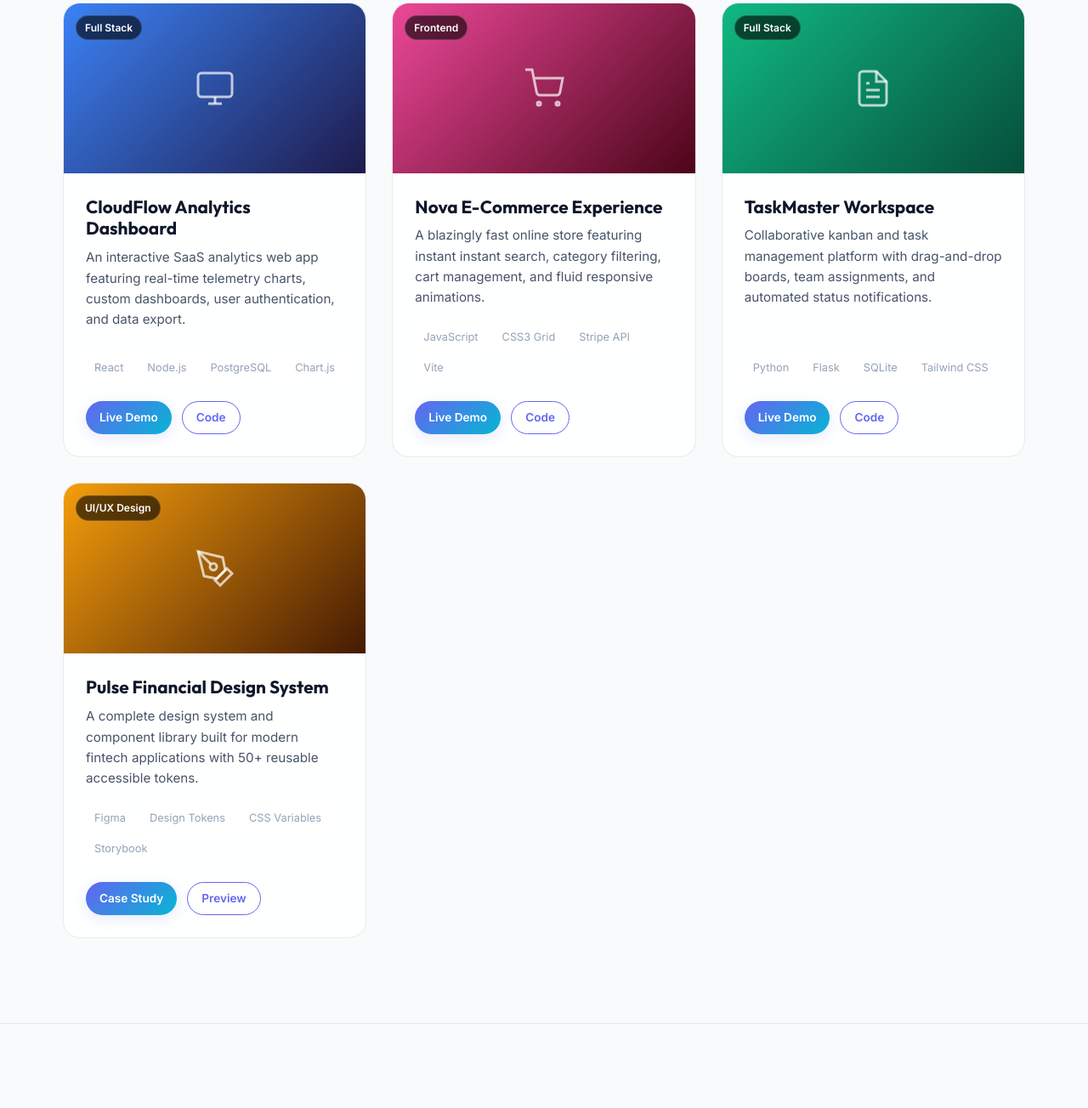
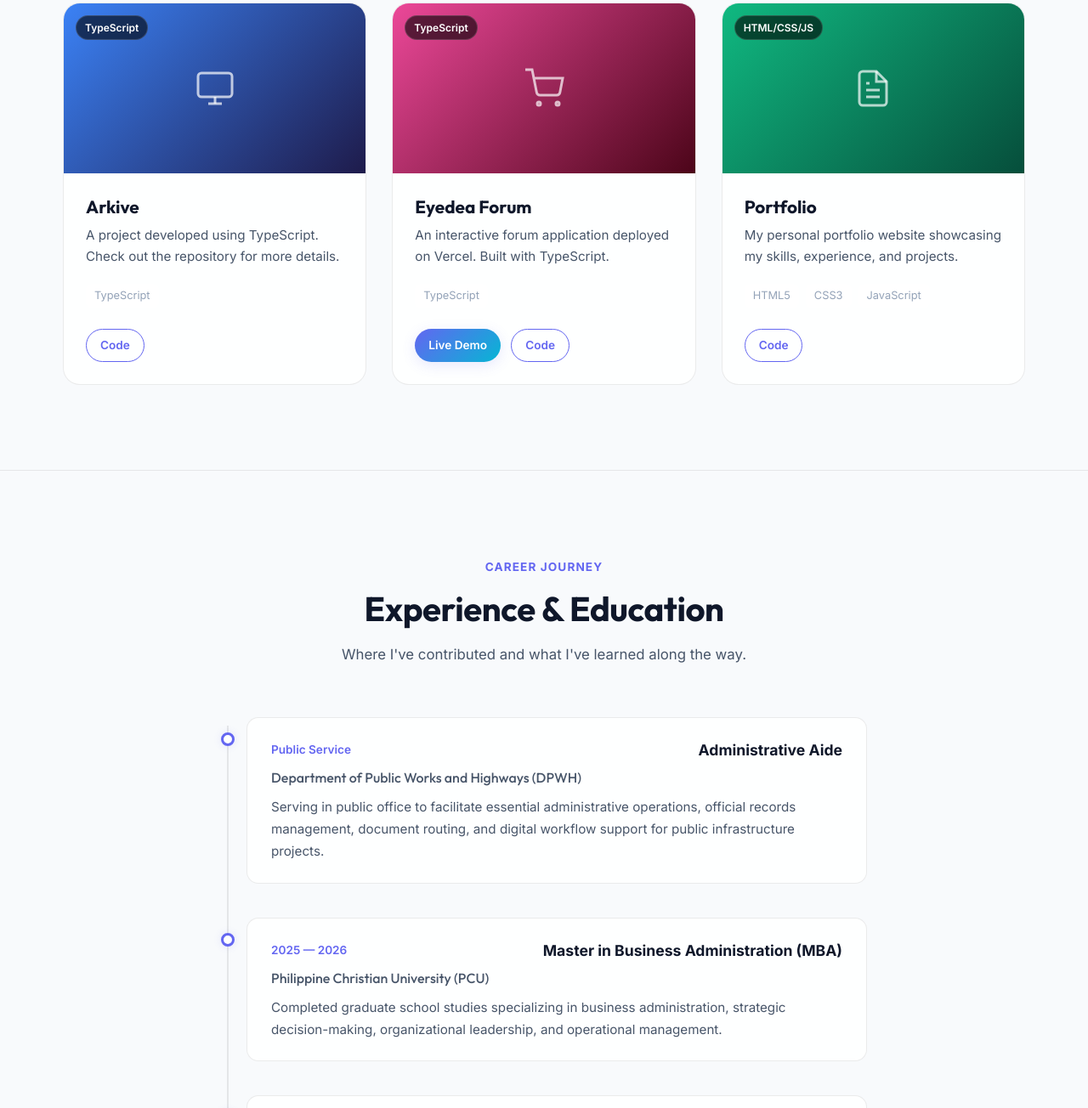
Before and after one commit to kihaanv1/portfolio, a plain HTML site: page index.html in a window 1280 px wide. Shown: the part 2856-4160 px from the top of the page at 85% size. Drawn offline with Linux system fonts and the light colour scheme.

Commit message:
Update projects section with actual GitHub projects

```diff
--- a/index.html
+++ b/index.html
@@ -339,10 +339,10 @@
         <!-- Projects Grid -->
         <div class="projects-grid" id="projectsContainer">
 
-          <!-- Project 1 -->
+          <!-- Project 1: Arkive -->
           <article class="project-card" data-category="fullstack">
             <div class="project-preview preview-grad-1">
-              <div class="project-badge">Full Stack</div>
+              <div class="project-badge">TypeScript</div>
               <div class="project-art">
                 <svg viewBox="0 0 24 24" width="48" height="48" fill="none" stroke="currentColor" stroke-width="1.5">
                   <rect x="2" y="3" width="20" height="14" rx="2" ry="2"></rect>
@@ -352,29 +352,23 @@
               </div>
             </div>
             <div class="project-content">
-              <!-- EDIT HERE: Project Title & Details -->
-              <h3 class="project-title">CloudFlow Analytics Dashboard</h3>
+              <h3 class="project-title">Arkive</h3>
               <p class="project-desc">
-                An interactive SaaS analytics web app featuring real-time telemetry charts, custom dashboards, user authentication, and data export.
+                A project developed using TypeScript. Check out the repository for more details.
               </p>
               <div class="project-tech">
-                <span>React</span>
-                <span>Node.js</span>
-                <span>PostgreSQL</span>
-                <span>Chart.js</span>
+                <span>TypeScript</span>
               </div>
               <div class="project-links">
-                <!-- EDIT HERE: Replace href with your actual live demo / github URLs -->
-                <a href="https://example.com" target="_blank" rel="noopener noreferrer" class="btn btn-sm btn-primary">Live Demo</a>
-                <a href="https://github.com" target="_blank" rel="noopener noreferrer" class="btn btn-sm btn-outline">Code</a>
+                <a href="https://github.com/kihaanv1/Arkive" target="_blank" rel="noopener noreferrer" class="btn btn-sm btn-outline">Code</a>
               </div>
             </div>
           </article>
 
-          <!-- Project 2 -->
-          <article class="project-card" data-category="frontend">
+          <!-- Project 2: Eyedea Forum -->
+          <article class="project-card" data-category="fullstack">
             <div class="project-preview preview-grad-2">
-              <div class="project-badge">Frontend</div>
+              <div class="project-badge">TypeScript</div>
               <div class="project-art">
                 <svg viewBox="0 0 24 24" width="48" height="48" fill="none" stroke="currentColor" stroke-width="1.5">
                   <circle cx="9" cy="21" r="1"></circle>
@@ -384,28 +378,24 @@
               </div>
             </div>
             <div class="project-content">
-              <!-- EDIT HERE: Project Title & Details -->
-              <h3 class="project-title">Nova E-Commerce Experience</h3>
+              <h3 class="project-title">Eyedea Forum</h3>
               <p class="project-desc">
-                A blazingly fast online store featuring instant instant search, category filtering, cart management, and fluid responsive animations.
+                An interactive forum application deployed on Vercel. Built with TypeScript.
               </p>
               <div class="project-tech">
-                <span>JavaScript</span>
-                <span>CSS3 Grid</span>
-                <span>Stripe API</span>
-                <span>Vite</span>
+                <span>TypeScript</span>
               </div>
               <div class="project-links">
-                <a href="https://example.com" target="_blank" rel="noopener noreferrer" class="btn btn-sm btn-primary">Live Demo</a>
-                <a href="https://github.com" target="_blank" rel="noopener noreferrer" class="btn btn-sm btn-outline">Code</a>
+                <a href="https://eyedea-forum.vercel.app" target="_blank" rel="noopener noreferrer" class="btn btn-sm btn-primary">Live Demo</a>
+                <a href="https://github.com/kihaanv1/eyedea-forum" target="_blank" rel="noopener noreferrer" class="btn btn-sm btn-outline">Code</a>
               </div>
             </div>
           </article>
 
-          <!-- Project 3 -->
-          <article class="project-card" data-category="fullstack">
+          <!-- Project 3: Portfolio -->
+          <article class="project-card" data-category="frontend">
             <div class="project-preview preview-grad-3">
-              <div class="project-badge">Full Stack</div>
+              <div class="project-badge">HTML/CSS/JS</div>
               <div class="project-art">
                 <svg viewBox="0 0 24 24" width="48" height="48" fill="none" stroke="currentColor" stroke-width="1.5">
                   <path d="M14 2H6a2 2 0 0 0-2 2v16a2 2 0 0 0 2 2h12a2 2 0 0 0 2-2V8z"></path>
@@ -417,52 +407,17 @@
               </div>
             </div>
             <div class="project-content">
-              <!-- EDIT HERE: Project Title & Details -->
-              <h3 class="project-title">TaskMaster Workspace</h3>
+              <h3 class="project-title">Portfolio</h3>
               <p class="project-desc">
-                Collaborative kanban and task management platform with drag-and-drop boards, team assignments, and automated status notifications.
+                My personal portfolio website showcasing my skills, experience, and projects.
               </p>
               <div class="project-tech">
-                <span>Python</span>
-                <span>Flask</span>
-                <span>SQLite</span>
-                <span>Tailwind CSS</span>
+                <span>HTML5</span>
+                <span>CSS3</span>
+                <span>JavaScript</span>
               </div>
               <div class="project-links">
-                <a href="https://example.com" target="_blank" rel="noopener noreferrer" class="btn btn-sm btn-primary">Live Demo</a>
-                <a href="https://github.com" target="_blank" rel="noopener noreferrer" class="btn btn-sm btn-outline">Code</a>
-              </div>
-            </div>
-          </article>
-
-          <!-- Project 4 -->
-          <article class="project-card" data-category="ui">
-            <div class="project-preview preview-grad-4">
-              <div class="project-badge">UI/UX Design</div>
-              <div class="project-art">
-                <svg viewBox="0 0 24 24" width="48" height="48" fill="none" stroke="currentColor" stroke-width="1.5">
-                  <path d="M12 19l7-7 3 3-7 7-3-3z"></path>
-                  <path d="M18 13l-1.5-7.5L2 2l3.5 14.5L13 18l5-5z"></path>
-                  <path d="M2 2l7.586 7.586"></path>
-                  <circle cx="11" cy="11" r="2"></circle>
-                </svg>
-              </div>
-            </div>
-            <div class="project-content">
-              <!-- EDIT HERE: Project Title & Details -->
-              <h3 class="project-title">Pulse Financial Design System</h3>
-              <p class="project-desc">
-                A complete design system and component library built for modern fintech applications with 50+ reusable accessible tokens.
-              </p>
-              <div class="project-tech">
-                <span>Figma</span>
-                <span>Design Tokens</span>
-                <span>CSS Variables</span>
-                <span>Storybook</span>
-              </div>
-              <div class="project-links">
-                <a href="https://example.com" target="_blank" rel="noopener noreferrer" class="btn btn-sm btn-primary">Case Study</a>
-                <a href="https://github.com" target="_blank" rel="noopener noreferrer" class="btn btn-sm btn-outline">Preview</a>
+                <a href="https://github.com/kihaanv1/portfolio" target="_blank" rel="noopener noreferrer" class="btn btn-sm btn-outline">Code</a>
               </div>
             </div>
           </article>
```
